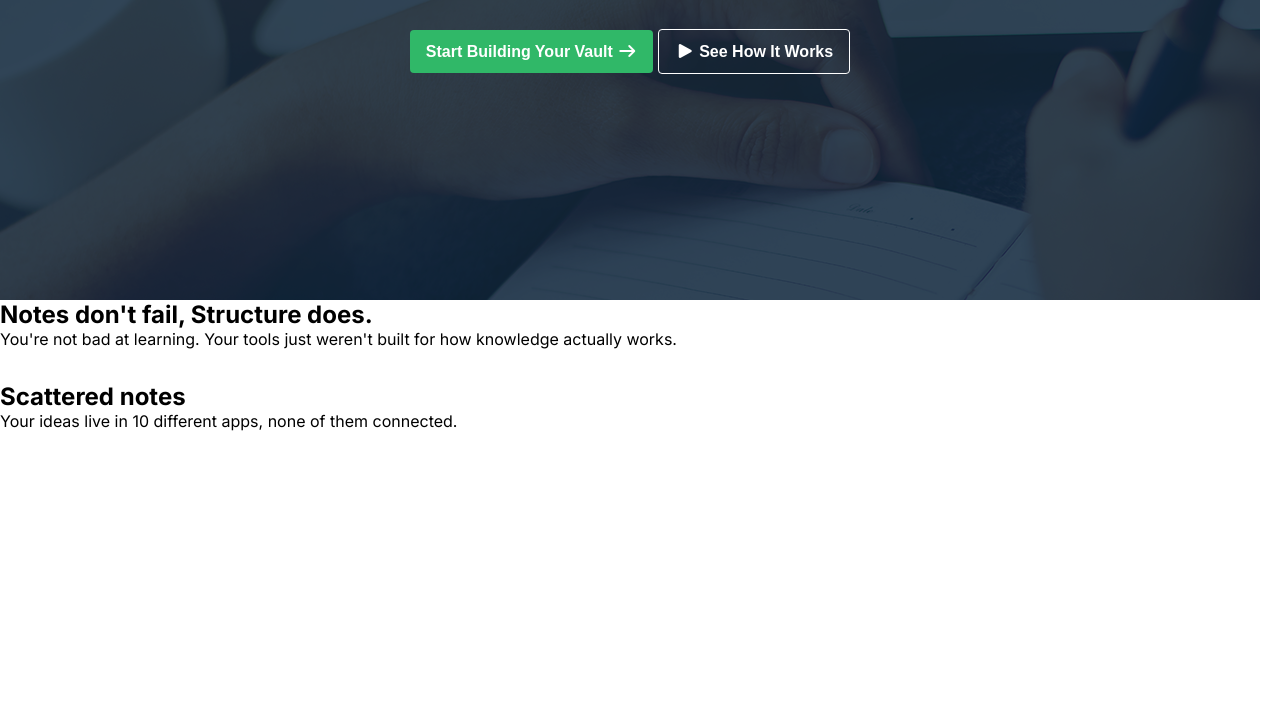
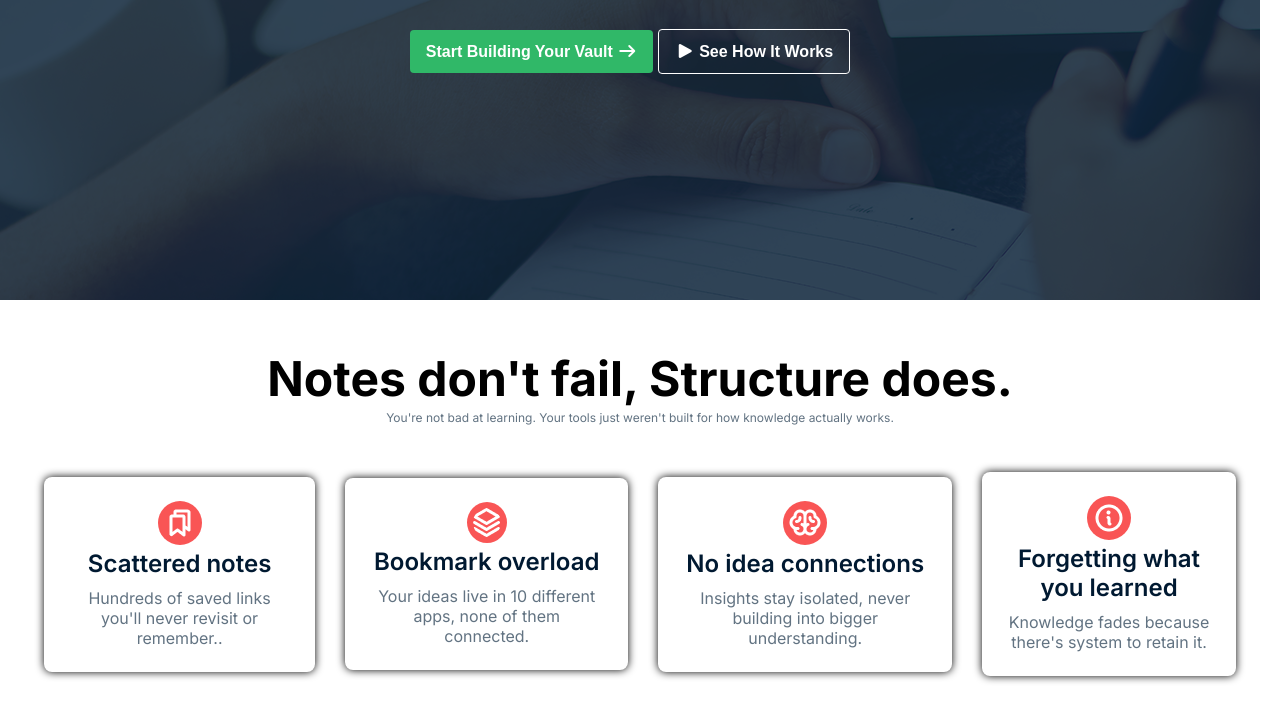
Before and after one commit to alrafi4487/assignment-01, a plain HTML site: page index.html in a window 1280 px wide. Shown: the part 430-1150 px from the top of the page. Before the commit the page ends 861 px from the top, so only its background shows below. Drawn offline with Linux system fonts and the light colour scheme.

Commit message:
card content added

```diff
--- a/index.html
+++ b/index.html
@@ -57,21 +57,45 @@ help you think clearly, connect ideas, and turn learning into long-term knowledg
             </div>
         </section>
 
-        <section class="">
 
-            <h1>
+
+            <h1 class="card-heading">
 Notes don't fail, Structure does.</h1>
-                <p>You're not bad at learning. Your tools just weren't built for how knowledge actually works.</p>
+                <p class="card-para">You're not bad at learning. Your tools just weren't built for how knowledge actually works.</p>
 
-                <section class="card">
+                <section class="card-container">
                     <div class="card-content">
-                        <img src="./assets/Vector.png" alt="">
-                        <h2>Scattered notes</h2>
+                        <img class="card-img" src="./assets/Bookmarks.png" alt="">
+                        <h2 class="card-header">Scattered notes</h2>
+                        <p>Hundreds of saved links you'll never revisit or remember..</p>
+                    </div>
+                    <div class="card-content">
+                        <img class="card-img" src="./assets/Vector.png" alt="">
+                        <h2 class="card-header">Bookmark overload</h2>
                         <p>Your ideas live in 10 different apps, none of them connected.</p>
                     </div>
+                    <div class="card-content">
+                        <img class="card-img" src="./assets/Brain.png" alt="">
+                        <h2 class="card-header">No idea connections</h2>
+                        <p>Insights stay isolated, never building into bigger understanding.</p>
+                    </div>
+                    <div class="card-content">
+                        <img class="card-img" src="./assets/Info.png" alt="">
+                        <h2 class="card-header">Forgetting what
+you learned</h2>
+                        <p>Knowledge fades because there's system to retain it.</p>
+                    </div>
+
+
                 </section>
 
-        </section>
+                <section>
+
+
+                </section>
+
+
+
 
     </main>
 
--- a/style.css
+++ b/style.css
@@ -106,3 +106,57 @@ nav ul a {
     background-color: transparent;
     color: #FFFFFF;
 }
+
+.card-heading{
+    text-align: center;
+    margin-top: 50px;
+    font-size: 48px;
+    font-weight: 700px;
+    line-height: 58px;
+
+}
+.card-para{
+    text-align: center;
+    font-size: 12px;
+    font-weight: 400px;
+    line-height: 20px;
+    color: #627382;
+}
+
+.card-container{
+    margin: 44px;
+    display: flex;
+
+    justify-content: space-between;
+    align-items: center;
+    gap: 30px;
+
+
+}
+.card-content{
+    background: #fff;
+    color: #000;
+    padding: 24px;
+    border-radius: 8px;
+    text-align: center;
+    box-shadow: 0 0 8px 0 #000000;
+
+}
+.card-img{
+    border: 1px ;
+    border-radius: 50%;
+    padding: 6px;
+    background: rgba(249, 85, 85, 1);
+
+}
+.card-header{
+    font-size: 24px;
+    font-weight: 600;
+    margin-bottom: 10px;
+    color: #001931;
+}
+.card-content p{
+    font-size: 16px;
+    line-height: 20px;
+    color: #627382;
+}
```
